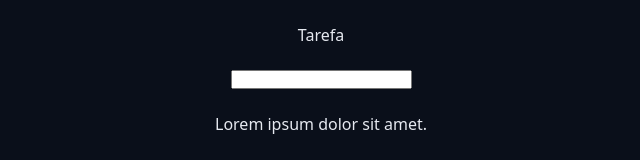
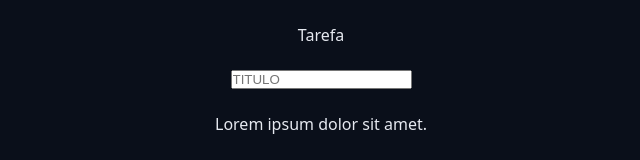
Before and after one commit to gabrielcavalcantedossantos1/chronos-pomodoro, a React (Vite) app: page / in a window 1280 px wide. Shown: the part 549-709 px from the top of the page, without its empty margins (319-959 px from the left). Built offline with nearby package versions, Linux system fonts and the light colour scheme.

Commit message:
aprendendo a usar props nos input's

```diff
--- a/package.json
+++ b/package.json
@@ -24,6 +24,7 @@
     "eslint-plugin-react-hooks": "^7.0.1",
     "eslint-plugin-react-refresh": "^0.4.24",
     "globals": "^16.5.0",
+    "prettier": "^3.8.1",
     "typescript": "~5.9.3",
     "typescript-eslint": "^8.46.4",
     "vite": "^7.2.4"
--- a/src/App.tsx
+++ b/src/App.tsx
@@ -3,7 +3,7 @@ import './styles/thema.css'
 import './styles/global.css'
 
 //components
-import Heading from './components/Heading/index'
+//import Heading from './components/Heading/index'
 import Container from './components/Container/index'
 import Logo from './components/Logo/index'
 import Menu from './components/Menu/index'
@@ -32,7 +32,12 @@ const App = () => {
   <Container>
     <form action="" className='form'>
       <div className="formRow">
-        <DefaultInput type='text' id='input'/>
+        <DefaultInput
+        id='input'
+        type='text'
+        label='Tarefa'
+        placeholder='TITULO'
+        />
       </div>
 
       <div className="formRow">
--- a/src/components/DefaultInput/Index.tsx
+++ b/src/components/DefaultInput/Index.tsx
@@ -1,13 +1,14 @@
 type DefaultInputProps = {
-    id: string
+    id: string;
+    label: string
 } & React.ComponentProps<'input'>
 
-const Index = ({ type, id }: DefaultInputProps) => {
-    console.log(id)
+const Index = ({ type, id, label, ...rest }: DefaultInputProps) => {
   return (
     <>
-        <label htmlFor={id}>Tarefa</label>
-        <input type={type} id={id} />
+    <label htmlFor={id}>{label}</label>
+
+        <input type={type} id={id} {...rest}/>
     </>
   )
 }
```
Also changed, not shown: 1 other file (tests, documents, lock files or other folders).
